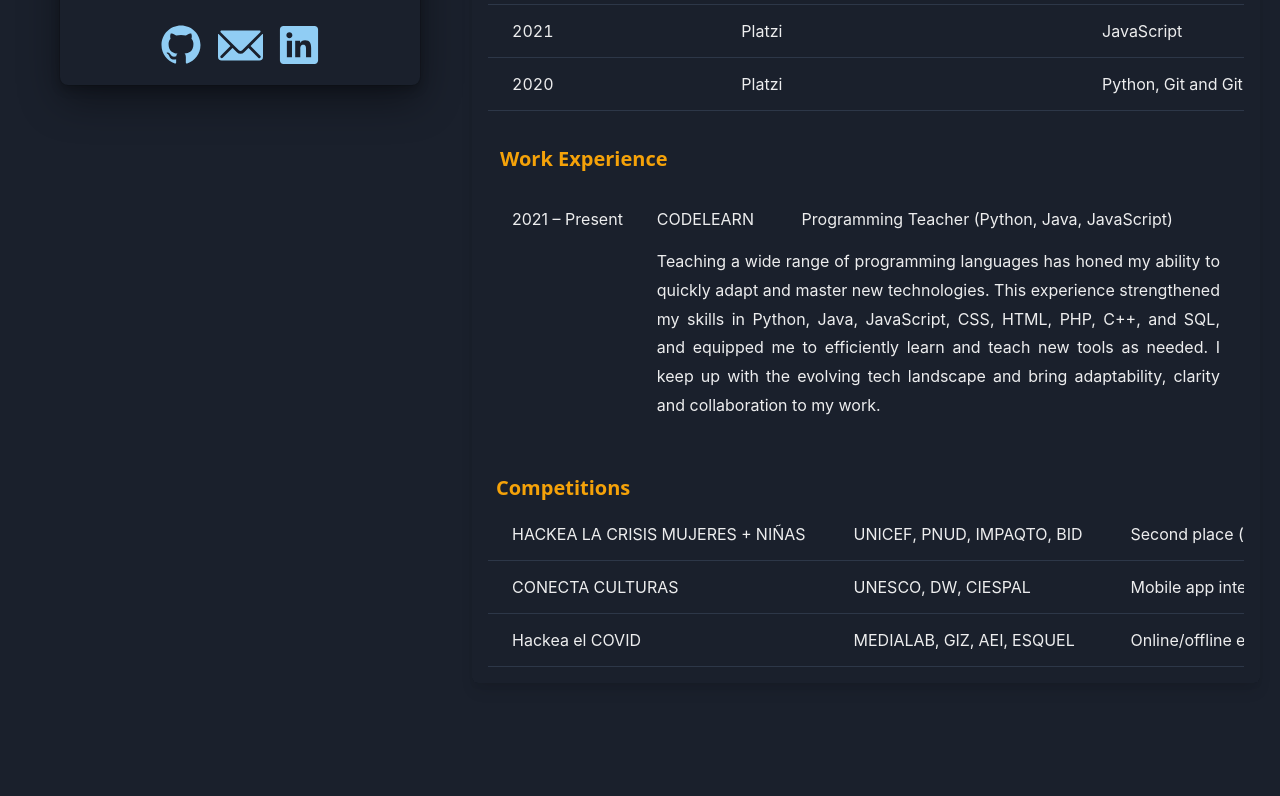
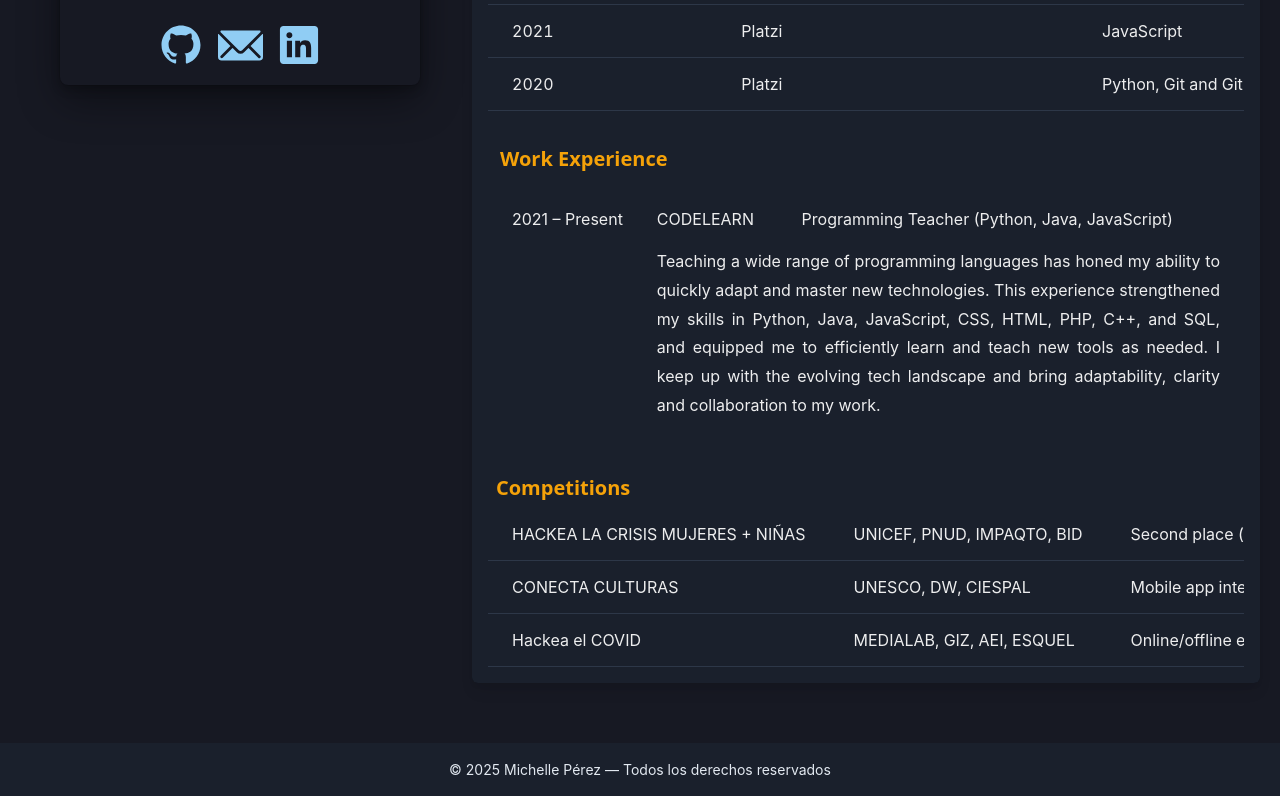
Before and after one commit to MichellePerezS/michelleperez, a React (Vite) app: page / in a window 1280 px wide. Shown: the part 687-1483 px from the top of the page. Before the commit the page ends 1390 px from the top, so only its background shows below. Built offline with nearby package versions, Linux system fonts and the light colour scheme.

Commit message:
Add global Footer and color-mode aware layout

```diff
--- /dev/null
+++ b/src/components/Footer.jsx
@@ -0,0 +1,13 @@
+import { Box, Text, Flex } from "@chakra-ui/react";
+
+export default function Footer() {
+  return (
+    <Box as="footer" py={4} mt={10} bg="gray.800" color="gray.200">
+      <Flex justify="center" align="center">
+        <Text fontSize="sm">
+          © {new Date().getFullYear()} Michelle Pérez — Todos los derechos reservados
+        </Text>
+      </Flex>
+    </Box>
+  );
+}
--- a/src/components/Layout.jsx
+++ b/src/components/Layout.jsx
@@ -1,17 +1,21 @@
-// src/components/Layout.js
-import { Box, Flex } from '@chakra-ui/react';
+import { Box, Flex, useColorModeValue } from '@chakra-ui/react';
 import Avatar from "./Avatar";
 import Header from "./Header";
 import { useLocation } from 'react-router-dom';
+import Footer from './Footer';
 
 export default function Layout({ children }) {
   const location = useLocation();
-  //If we are in blog, hide Avatar
   const isBlog = location.pathname.startsWith("/blog");
+  const pageBg = useColorModeValue('gray.50', 'gray.900');
+
   return (
-    <Flex direction="column" minH="100vh">
+    <Flex direction="column" minH="100vh" bg={pageBg}>
       <Header />
+
+      {/* Contenido principal */}
       <Flex
+        as="main"
         flexGrow={1}
         p={5}
         mt={{ base: "120px", md: "80px" }}
@@ -31,18 +35,23 @@
             <Avatar />
           </Box>
         )}
+
         <Box
           p={{ base: 2, md: 0 }}
           boxShadow="lg"
           borderRadius="md"
           width="100%"
           maxWidth={{ base: '100%', md: '700px', lg: '1000px' }}
-          overflow="auto"
+          overflow="hidden"
           order={{ base: 2, md: 1 }}
+          bg={useColorModeValue('white', 'gray.800')}
         >
           {children}
         </Box>
       </Flex>
+
+      {/* Footer global */}
+      <Footer />
     </Flex>
   );
 }
```
Lines whose indentation alone changed are shown as unchanged.
